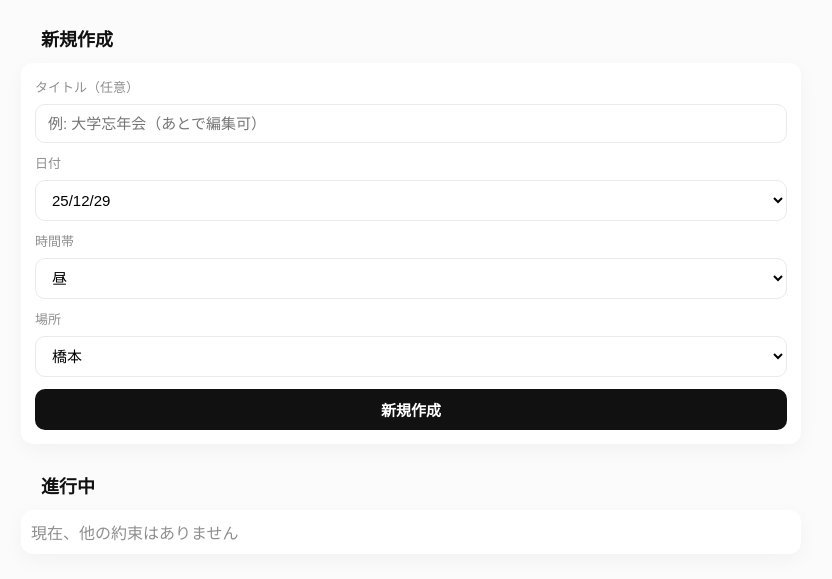
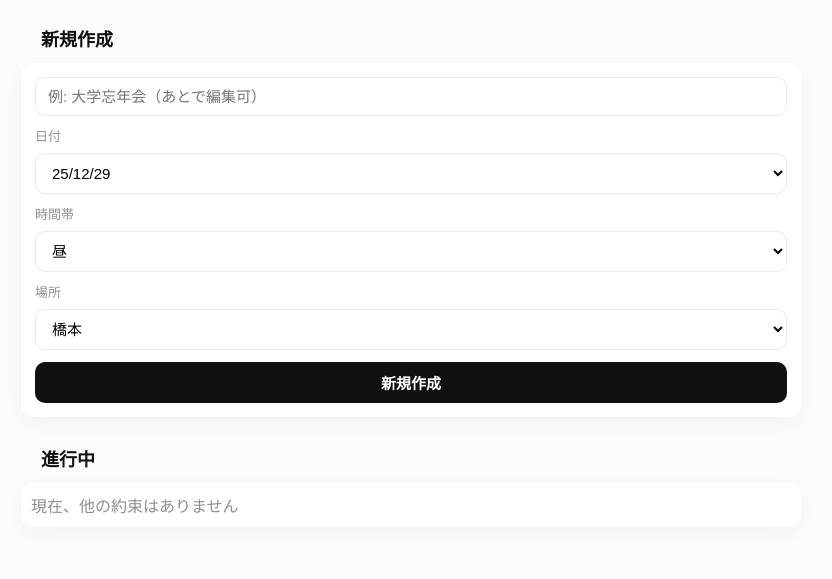
Before and after one commit to yamadayuto-hub/booking-form, a plain HTML site: page index.html in a window 1280 px wide. Shown: the part 77-656 px from the top of the page, without its empty margins (229-1061 px from the left). Drawn offline with nearby package versions, Linux system fonts and the light colour scheme; no server answers; sample sign-in values are in the browser's storage.

Commit message:
Update index.html

```diff
--- a/index.html
+++ b/index.html
@@ -49,7 +49,6 @@
 
   <div class="section-title">新規作成</div>
   <div class="card" id="newCard">
-    <label class="small">タイトル（任意）</label>
     <input type="text" id="newTitle" placeholder="例: 大学忘年会（あとで編集可）">
 
     <label class="small" style="margin-top:10px">日付</label>
```
